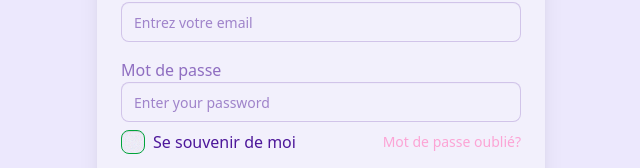
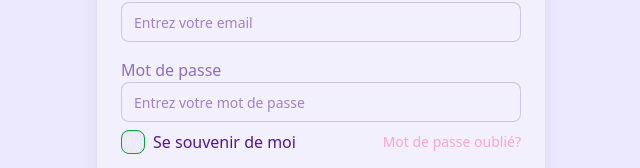
Before and after one commit to tugnodev/cc-frontend, a SvelteKit app: page /auth/login in a window 1280 px wide. Shown: the part 264-432 px from the top of the page, without its empty margins (319-959 px from the left). Built offline with nearby package versions, Linux system fonts and the light colour scheme.

Commit message:
Update +page.svelte

```diff
--- a/src/routes/auth/login/+page.svelte
+++ b/src/routes/auth/login/+page.svelte
@@ -22,7 +22,7 @@
             </label>
             <input
                 type="password"
-                placeholder="Enter your password"
+                placeholder="Entrez votre mot de passe"
                 class="input input-bordered w-full"
             />
         </div>
```
